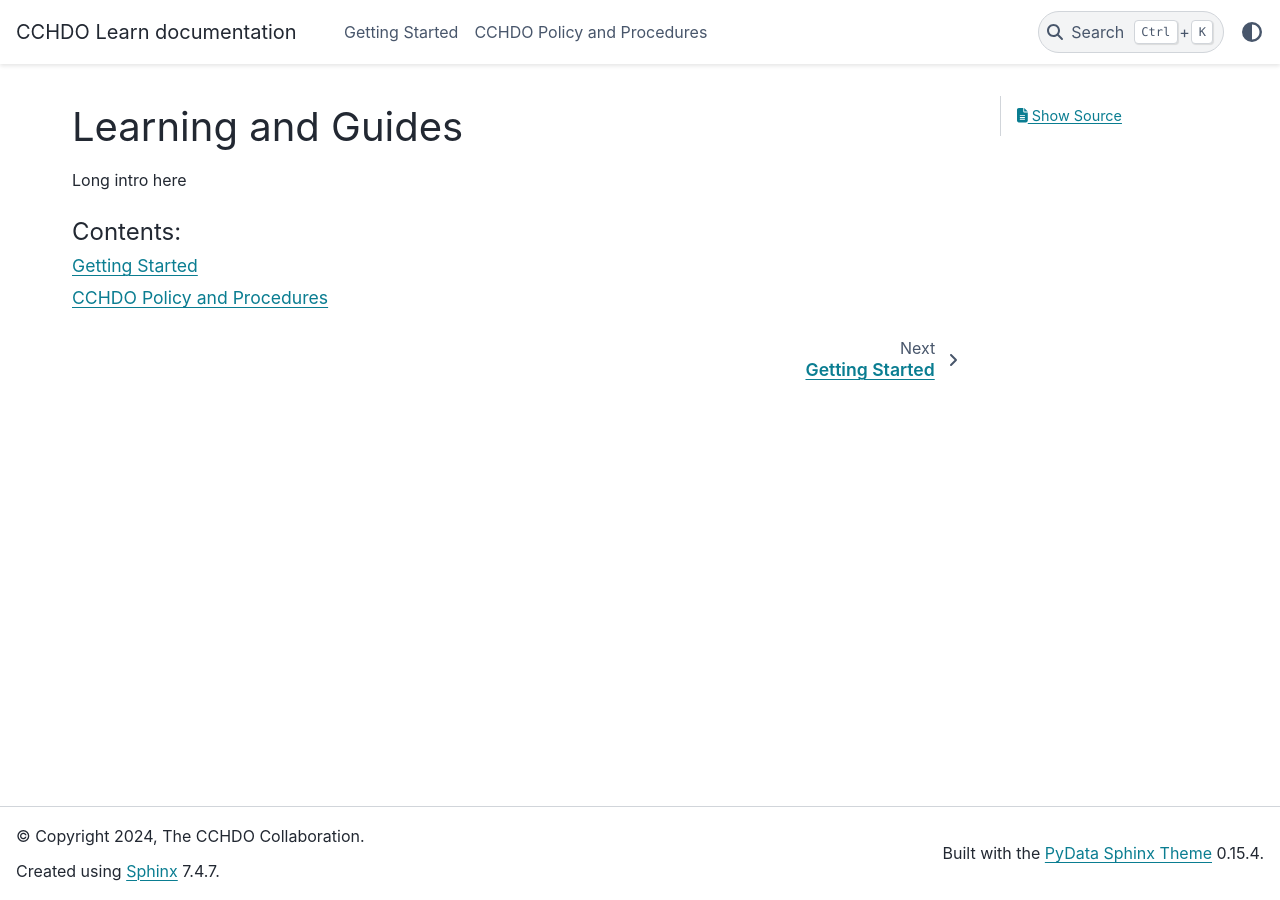
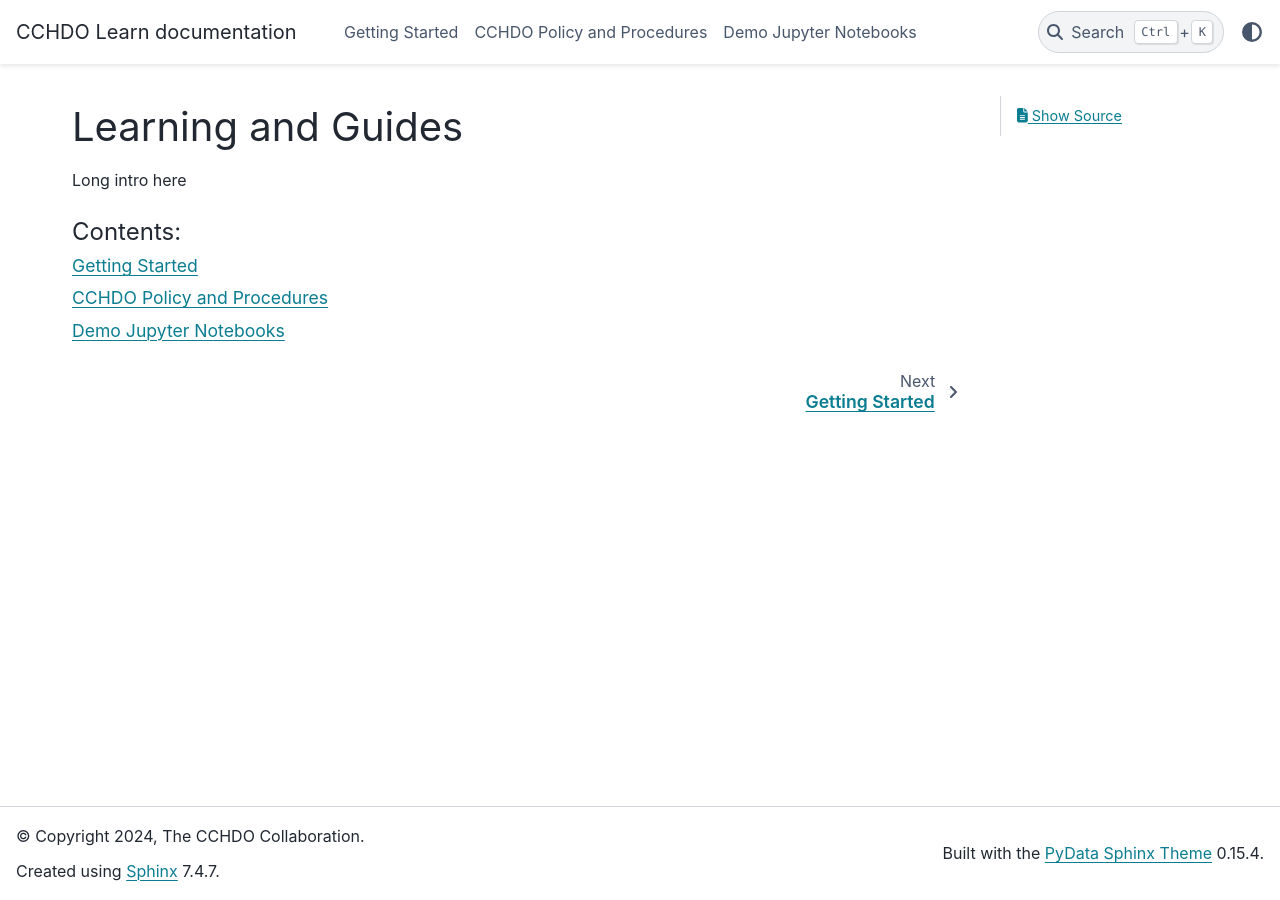
Before and after one commit to cchdo/cchdo-learning-and-guides, a Sphinx documentation site: the page built from docs/index.md, in a window 1280 px wide. Built offline with Sphinx 7.4.7 and the PyData theme 0.15.4, drawn with Linux system fonts in a browser that asks for light colours; pages that are not in the unit, such as notebooks, are missing from menus; some of the changed lines change nothing that is shown.

Commit message:
add demo notebooks

````diff
--- a/docs/conf.py
+++ b/docs/conf.py
@@ -16,6 +16,7 @@
 extensions = [
     "myst_parser",
     "sphinx_design",
+    "nbsphinx",
 ]
 
 templates_path = ['_templates']
--- /dev/null
+++ b/docs/demos.md
@@ -0,0 +1,11 @@
+# Demo Jupyter Notebooks
+
+```{toctree}
+---
+maxdepth: 1
+---
+
+demo_notebooks/explore_cchdo
+demo_notebooks/explore_cchdo_bottle
+demo_notebooks/manip_ctd_btl
+```
--- a/docs/getting_started/demo_notebooks.md
+++ /dev/null
@@ -1,3 +0,0 @@
-# Demo Notebooks
-
-## Some CCHDO Vetted Notebooks here
--- a/docs/index.md
+++ b/docs/index.md
@@ -9,4 +9,5 @@ caption: Contents:
 ---
 getting_started
 policy
+demos
 ```
````
Also changed, not shown: .gitmodules (added).
